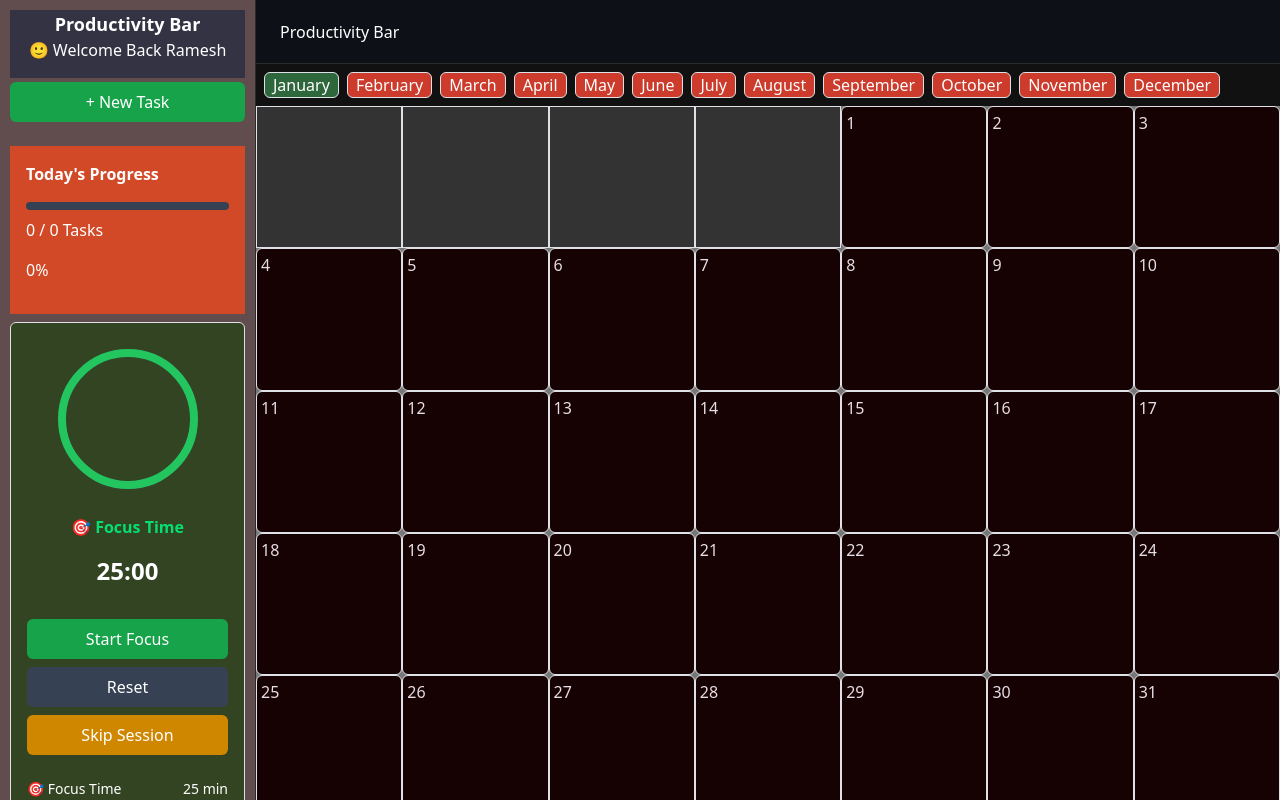
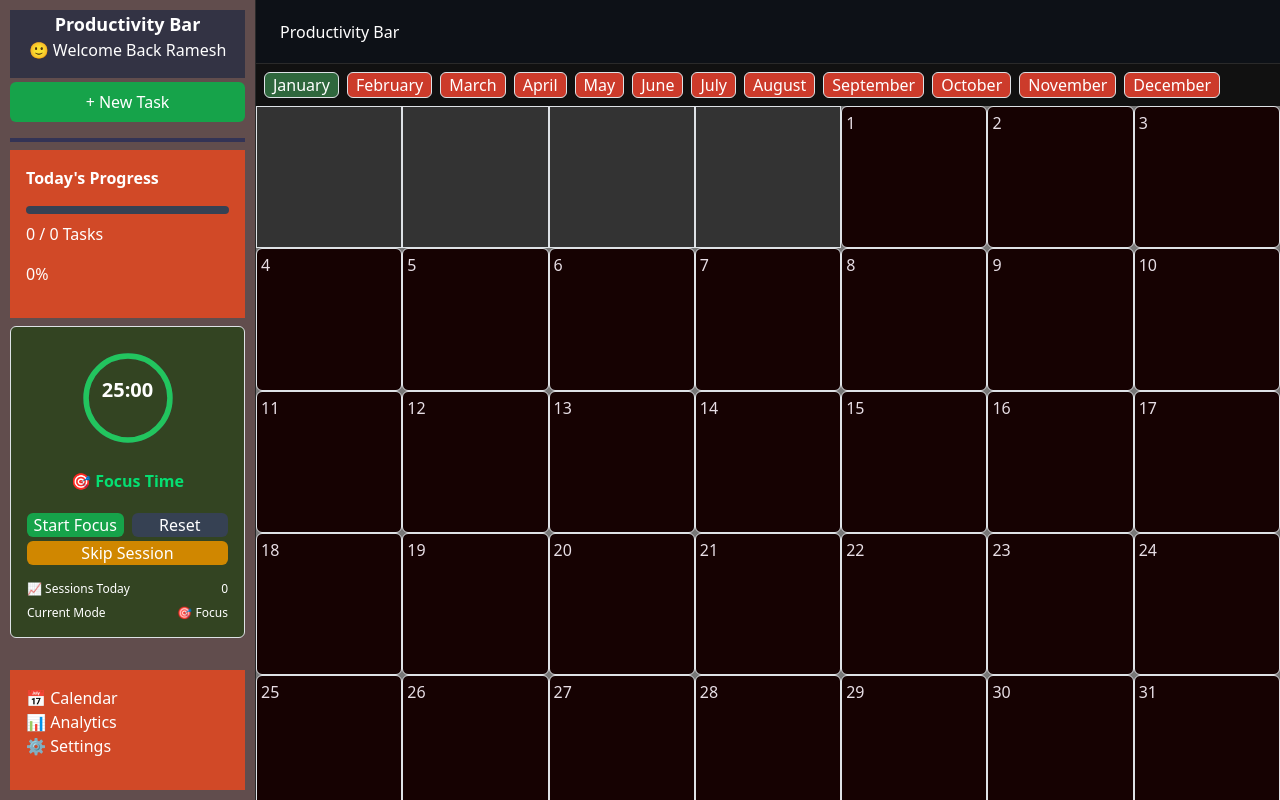
Before and after one commit to Interstellarr-Guy/Productivity-Bar, a React (Vite) app: page / in a window 1280 px wide. Built offline with nearby package versions, Linux system fonts and the light colour scheme; sample sign-in values are in the browser's storage.

Commit message:
UI utilse

```diff
--- a/src/components/pomodoro/CircularTimer.jsx
+++ b/src/components/pomodoro/CircularTimer.jsx
@@ -7,7 +7,7 @@ export default function CircularTimer({
     ringColor,
 }) {
 
-    const radius = 70;
+    const radius = 65;
 
     const stroke = 8;
 
@@ -25,8 +25,8 @@ export default function CircularTimer({
     return (
 
         <svg
-     width="160"
-     height="160"
+     width="110"
+     height="110"
      viewBox="0 0 160 160"
      className="-rotate-90"
 >
--- a/src/components/pomodoro/SessionInfo.jsx
+++ b/src/components/pomodoro/SessionInfo.jsx
@@ -7,23 +7,11 @@ export default function SessionInfo({
 
     return (
 
-        <div className="mt-4 space-y-2 text-sm">
+        <div className="mt-3 space-y-2 text-xs">
 
-            <div className="flex justify-between">
 
-                <span>🎯 Focus Time</span>
 
-                <span>25 min</span>
 
-            </div>
-
-            <div className="flex justify-between">
-
-                <span>☕ Break Time</span>
-
-                <span>5 min</span>
-
-            </div>
 
             <div className="flex justify-between">
 
--- a/src/components/pomodoro/TimerControls.jsx
+++ b/src/components/pomodoro/TimerControls.jsx
@@ -11,6 +11,8 @@ export default function TimerControls({
 
     return (
         <>
+        <div className="flex gap-2">
+
 
         <button
           onClick={() => {
@@ -33,7 +35,7 @@ export default function TimerControls({
             }
 
     }}
-                className="mt-3 w-full bg-[#16a34a] hover:bg-green-700 py-2 rounded"
+                className="mt-1 w-full bg-[#16a34a] hover:bg-green-700 py-1.2 text-sm rounded"
             >
                 {running ? "Pause" : "Start Focus"}
             </button>
@@ -47,10 +49,11 @@ export default function TimerControls({
                     setEndTime(null);
 
                 }}
-                className="w-full mt-2 py-2 rounded bg-gray-700 hover:bg-gray-600"
+                className="w-full mt-1 py-1.2 rounded bg-gray-700 hover:bg-gray-600"
             >
                 Reset
             </button>
+            </div>
             <button
     onClick={() => {
 
@@ -65,7 +68,7 @@ export default function TimerControls({
         setRunning(false);
 
        }}
-    className="w-full mt-2 py-2 rounded bg-yellow-600 hover:bg-yellow-700"
+    className="w-full mt-1 py-1.2 rounded bg-yellow-600 hover:bg-yellow-700"
 >
        Skip Session
     </button>
--- a/src/components/pomodoro/TimerDisplay.jsx
+++ b/src/components/pomodoro/TimerDisplay.jsx
@@ -41,7 +41,8 @@ export default function TimerDisplay({ mode, seconds }) {
         <>
             <div className="flex justify-center items-center mb-3">
 
-    <CircularTimer
+    <div className="relative flex justify-center items-center">
+         <CircularTimer
 
         seconds={seconds}
 
@@ -54,6 +55,15 @@ export default function TimerDisplay({ mode, seconds }) {
         }
         ringColor={ringColor}
     />
+    <div className="absolute text-center">
+
+    <p className="text-xl font-bold">
+        {minutes}:{secs}
+    </p>
+
+    </div>
+    </div>
+
 
 </div>
             <p className="text-center text-green-400 font-semibold">
@@ -66,11 +76,7 @@ export default function TimerDisplay({ mode, seconds }) {
 
             </p>
 
-            <p className="text-center text-2xl font-bold">
 
-                {minutes}:{secs}
-
-            </p>
 
         </>
     );
--- a/src/components/sidebar/Pomodoro.jsx
+++ b/src/components/sidebar/Pomodoro.jsx
@@ -87,8 +87,30 @@ const [endTime, setEndTime] = useState(
 
             clearInterval(timer);
 
+        if (Notification.permission === "granted") {
+
+        new Notification(
+
+            mode === "focus"
+                ? "🎯 Focus session completed!"
+                : "☕ Break finished!",
+
+            {
+                body:
+                    mode === "focus"
+                        ? "Select the task you worked on."
+                        : "Time to get back to work!"
+            }
+
+        );
+
+    }
+
             if (mode === "focus") {
-
+                document.title =
+                  mode === "focus"
+                  ? "✅ Focus Complete!"
+                  : "☕ Break Finished!";
                 setRunning(false);
                 setShowTaskModal(true);
 
@@ -119,7 +141,30 @@ const [endTime, setEndTime] = useState(
 
 }, [running, endTime, mode]);
 
+    useEffect(() => {
 
+    if (running) {
+
+        document.title =
+            `${Math.floor(seconds / 60)
+                .toString()
+                .padStart(2, "0")}:${(seconds % 60)
+                .toString()
+                .padStart(2, "0")} - Productivity Tracker`;
+
+    } else {
+
+        document.title = "Productivity Tracker";
+
+    }
+
+    return () => {
+
+        document.title = "Productivity Tracker";
+
+    };
+
+}, [seconds, running]);
    // const minutes = String(Math.floor(seconds / 60)).padStart(2, "0");
 
    // const secs = String(seconds % 60).padStart(2, "0");
@@ -144,13 +189,32 @@ const [endTime, setEndTime] = useState(
 
     await loadTasks();
 
+    // setShowTaskModal(false);
+    // setMode("break");
+    // setSeconds(5 * 60);
+    // setRunning(true);
     setShowTaskModal(false);
 
+   const nextSessions = sessions + 1;
+
+   setSessions(nextSessions);
+
+   if (nextSessions % 4 === 0) {
+
+    setMode("longBreak");
+    setSeconds(15 * 60);
+
+   } else {
+
     setMode("break");
-
     setSeconds(5 * 60);
 
-    setRunning(true);
+}
+
+   setEndTime(Date.now() +
+    (nextSessions % 4 === 0 ? 15 : 5) * 60 * 1000);
+
+  setRunning(true);
 
 };
 
@@ -171,6 +235,7 @@ const [endTime, setEndTime] = useState(
             endTime={endTime}
             setEndTime={setEndTime}
         />
+
          <SessionInfo
            sessions={sessions}
            mode={mode}
```
